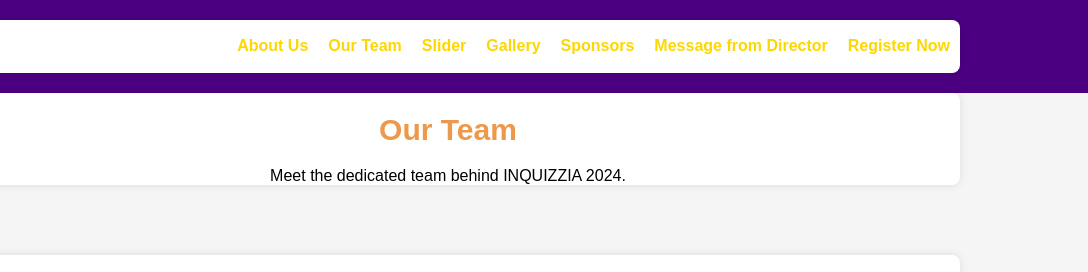
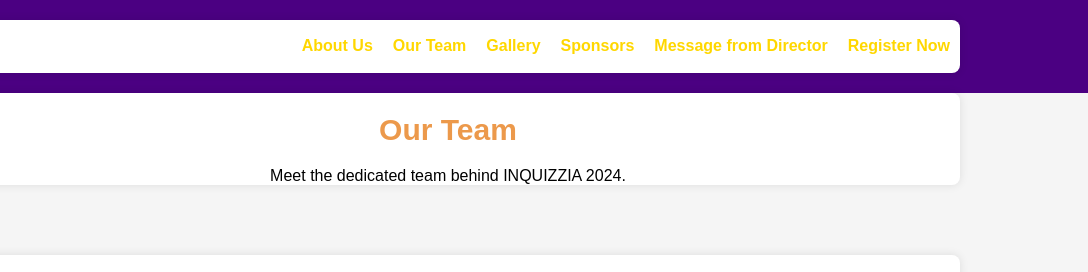
Before and after one commit to Tanmaya-cyber/INQUIZZIA-Website, a plain HTML site: page team.html in a window 1280 px wide. Shown: the top 272 px of the page, 192-1280 px from the left. Drawn offline with nearby package versions, Linux system fonts and the light colour scheme; grey boxes are pictures that could not be loaded.

Commit message:
Update team.html

```diff
--- a/team.html
+++ b/team.html
@@ -229,7 +229,6 @@
         <ul>
           <li><a href="about.html">About Us</a></li>
           <li><a href="team.html">Our Team</a></li>
-          <li><a href="slider.html">Slider</a></li>
           <li><a href="gallery.html">Gallery</a></li>
           <li><a href="sponsors.html">Sponsors</a></li>
           <li><a href="message.html">Message from Director</a></li>
```
